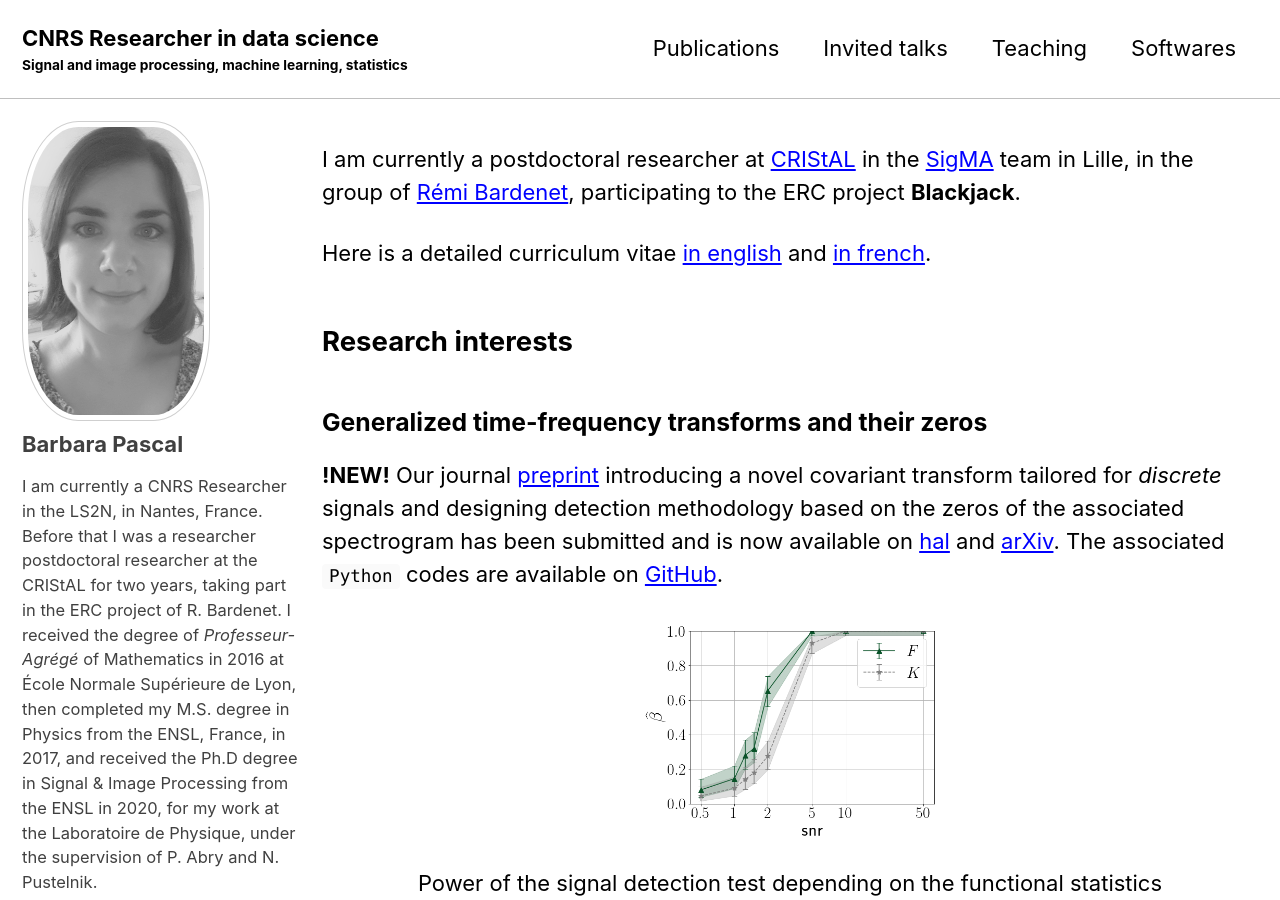
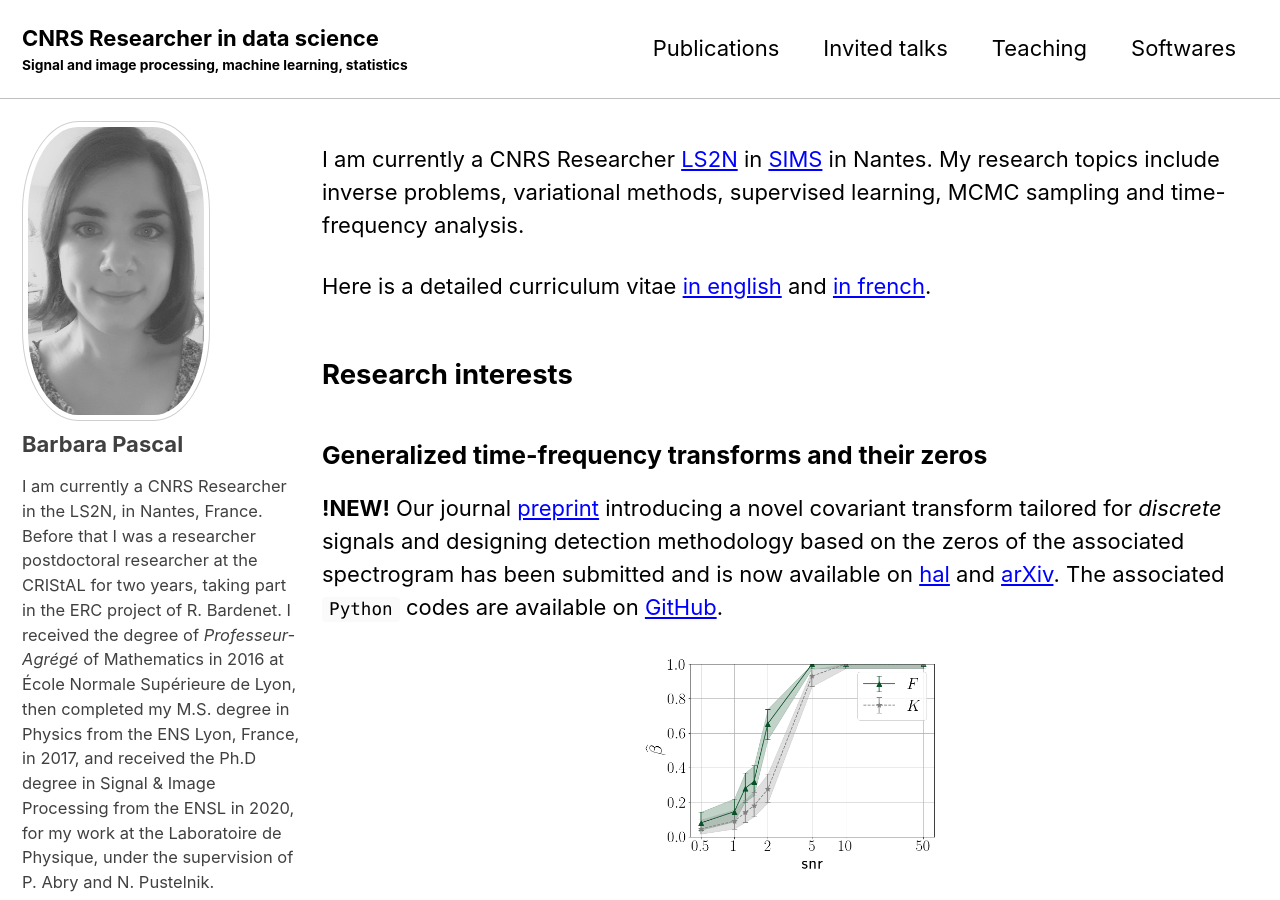
Before and after one commit to bpascal-fr/bpascal-fr.github.io, a Jekyll site: the page built from index.md, in a window 1280 px wide and 900 px high. Built offline with Jekyll 4.4.1, drawn with Linux system fonts in a browser that asks for light colours; cached includes are drawn as plain includes; nearby versions of some CDN libraries; some web fonts are replaced.

Commit message:
new status

```diff
--- a/_config.yml
+++ b/_config.yml
@@ -99,7 +99,7 @@
 author:
   name: "Barbara Pascal"
   avatar: "/assets/images/photo.jpg"
-  bio: "I am currently a CNRS Researcher in the LS2N, in Nantes, France. Before that I was a researcher postdoctoral researcher at the CRIStAL for two years, taking part in the ERC project of [R. Bardenet](http://rbardenet.github.io/). I received the degree of *Professeur-Agrégé* of Mathematics in 2016 at [École Normale Supérieure de Lyon](http://www.ens-lyon.fr/), then completed my M.S. degree in Physics from the [ENSL](http://www.ens-lyon.fr/), France, in 2017, and received the Ph.D degree in Signal & Image Processing from the [ENSL](http://www.ens-lyon.fr/) in 2020, for my work at the [Laboratoire de Physique](http://www.ens-lyon.fr/PHYSIQUE), under the supervision of [P. Abry](https://perso.ens-lyon.fr/patrice.abry/) and [N. Pustelnik](https://perso.ens-lyon.fr/nelly.pustelnik/)."
+  bio: "I am currently a CNRS Researcher in the LS2N, in Nantes, France. Before that I was a researcher postdoctoral researcher at the CRIStAL for two years, taking part in the ERC project of [R. Bardenet](http://rbardenet.github.io/). I received the degree of *Professeur-Agrégé* of Mathematics in 2016 at [École Normale Supérieure de Lyon](http://www.ens-lyon.fr/), then completed my M.S. degree in Physics from the [ENS Lyon](http://www.ens-lyon.fr/), France, in 2017, and received the Ph.D degree in Signal & Image Processing from the [ENSL](http://www.ens-lyon.fr/) in 2020, for my work at the [Laboratoire de Physique](http://www.ens-lyon.fr/PHYSIQUE), under the supervision of [P. Abry](https://perso.ens-lyon.fr/patrice.abry/) and [N. Pustelnik](https://perso.ens-lyon.fr/nelly.pustelnik/)."
   location: "Lille, France"
   email: "barbara.pascal@cnrs.fr"
   github: "bpascal-fr"
--- a/index.md
+++ b/index.md
@@ -4,7 +4,7 @@
 classes: wide
 ---
 
-I am currently a postdoctoral researcher at [CRIStAL](https://www.cristal.univ-lille.fr/) in the [SigMA](https://www.cristal.univ-lille.fr/?rubrique27&eid=30) team in Lille, in the group of [Rémi Bardenet](https://rbardenet.github.io/), participating to  the ERC project **Blackjack**.
+I am currently a CNRS Researcher [LS2N](https://www.cristal.univ-lille.fr/) in [SIMS](https://www.cristal.univ-lille.fr/?rubrique27&eid=30) in Nantes. My research topics include inverse problems, variational methods, supervised learning, MCMC sampling and time-frequency analysis.
 
 Here is a detailed curriculum vitae [in english](assets/pdfs/CV_en.pdf) and [in french](assets/pdfs/CV_fr.pdf).
 
```
